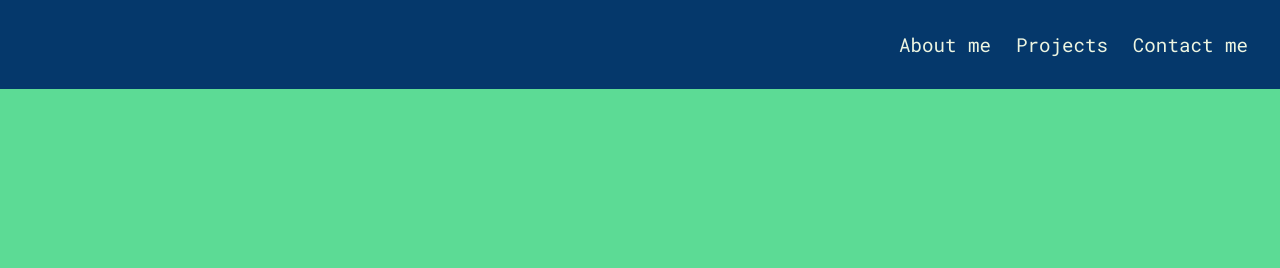
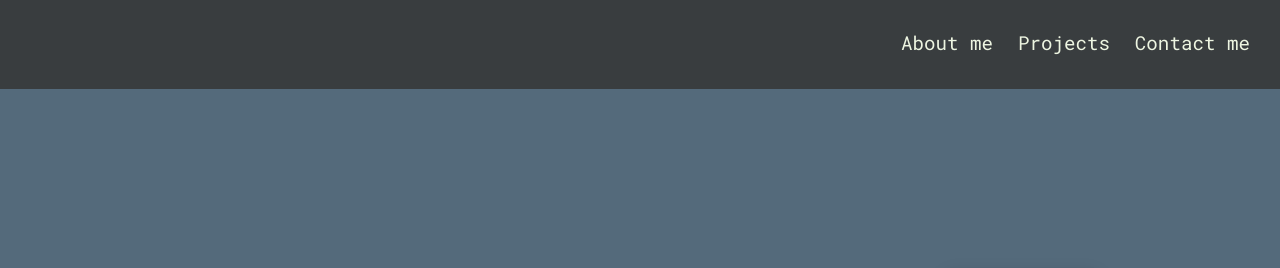
Before and after one commit to Mugurel03/personal-portfolio, a plain HTML site: page index.html in a window 1280 px wide. Shown: the top 268 px of the page. Drawn offline with Linux system fonts and the light colour scheme; a web font is replaced by a local one.

Commit message:
finishing the intro part

```diff
--- a/index.html
+++ b/index.html
@@ -10,14 +10,11 @@
   <body>
     <!--NAVBAR SECTION-->
     <nav class="navbar">
-      <div class="left">
-        <!--de adugat logo-->
-      </div>
       <div class="right">
         <ul class="elements">
-          <li><a href="#">About me</a></li>
-          <li><a href="#">Projects</a></li>
-          <li><a href="#">Contact me</a></li>
+          <li><a href="#" data-replace="About me"><span>About me</span></a></li>
+          <li><a href="#" data-replace="Projects"><span>Projects</span></a></li>
+          <li><a href="#" data-replace="Contact me"><span>Contact me</span></a></li>
         </ul>
       </div>
     </nav>
@@ -25,7 +22,7 @@
     <!--Short Introduction Section-->
     <article class="introduction">
       <div class="intro-box">
-        <h1 class="intro-title">Frontend Developer</h1>
+        <h1 class="intro-title" data-text="Hello!">Hello!</h1>
         <p class="intro-text">
           I'm a self-taught Frontend Developer who likes <br> to create Web
           Applications.
--- a/styles.css
+++ b/styles.css
@@ -2,10 +2,10 @@
 
 
 :root {
-  --background-color: #5cdb95;
-  --navbar-color: #05386b;
+  --background-color: #546A7B;
+  --navbar-color: #393D3F;
   --text-color: #edf5e1;
-  --active-color: #8ee4af;
+  --active-color: #62929E;
 }
 
 body {
@@ -25,7 +25,7 @@ body {
   list-style-type: none;
   justify-content: flex-end;
   gap: 1.55rem;
-  margin: 20px;
+  margin: 18px;
 }
 
 li a {
@@ -34,8 +34,55 @@ li a {
   font-size: 1.2em;
 }
 
-a:active {
+a {
+  overflow: hidden;
+  position: relative;
+  display: inline-block;
+}
+
+a::before,
+a::after {
+  content: '';
+  position: absolute;
+  width: 100%;
+  left: 0;
+}
+
+a::before {
+  background-color: var(--active-color);
+  height: 2px;
+  bottom: 0;
+  transform-origin: 100% 50%;
+  transform: scaleX(0);
+  transition: transform .3s cubic-bezier(0.76, 0, 0.24, 1);
+}
+
+a::after {
+  content: attr(data-replace);
+  height: 100%;
+  top: 0;
+  transform-origin: 100% 50%;
+  transform: translate3d(200%, 0, 0);
+  transition: transform .3s cubic-bezier(0.76, 0, 0.24, 1);
   color: var(--active-color);
+}
+
+a:hover::before {
+  transform-origin: 0% 50%;
+  transform: scaleX(1);
+}
+
+a:hover::after {
+  transform: translate3d(0, 0, 0);
+}
+
+a span {
+  display: inline-block;
+  transition: transform .3s cubic-bezier(0.76, 0, 0.24, 1);
+}
+
+a:hover span {
+  transform: translate3d(-200%, 0, 0);
 }
 
 /*intro section*/
@@ -46,7 +93,8 @@ a:active {
   align-items: center;
   background-color: var(--background-color);
   color: var(--text-color);
-  padding: 12rem;
+  padding: 11.4rem;
+  height: auto;
   font-size: 1.25rem;
 }
 
```
